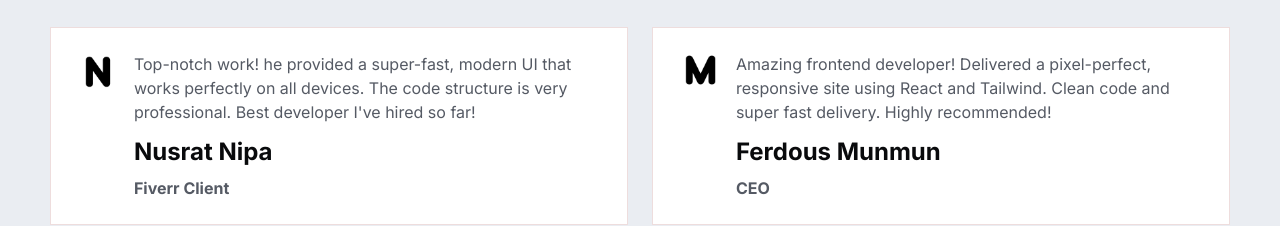
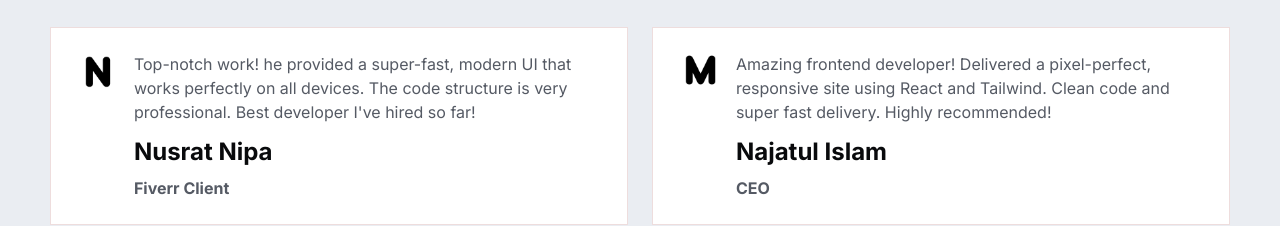
Before and after one commit to riemetoba/Rieme_portfolio, a React (Vite) app: page / in a window 1280 px wide. Shown: the part 4240-4466 px from the top of the page. Built offline with nearby package versions, Linux system fonts and the light colour scheme.

Commit message:
change: client name

```diff
--- a/src/components/layouts/Review.jsx
+++ b/src/components/layouts/Review.jsx
@@ -52,7 +52,7 @@ const Review = () => {
                       super fast delivery. Highly recommended!
                     </p>
                     <p className="font-inter text-base md:text-2xl text-[#090A0C] pt-3 pb-2 font-bold">
-                      Ferdous Munmun
+                      Najatul Islam
                     </p>
                     <p className="font-inter text-sm md:text-base text-[#555A64] font-bold">
                       CEO
```
